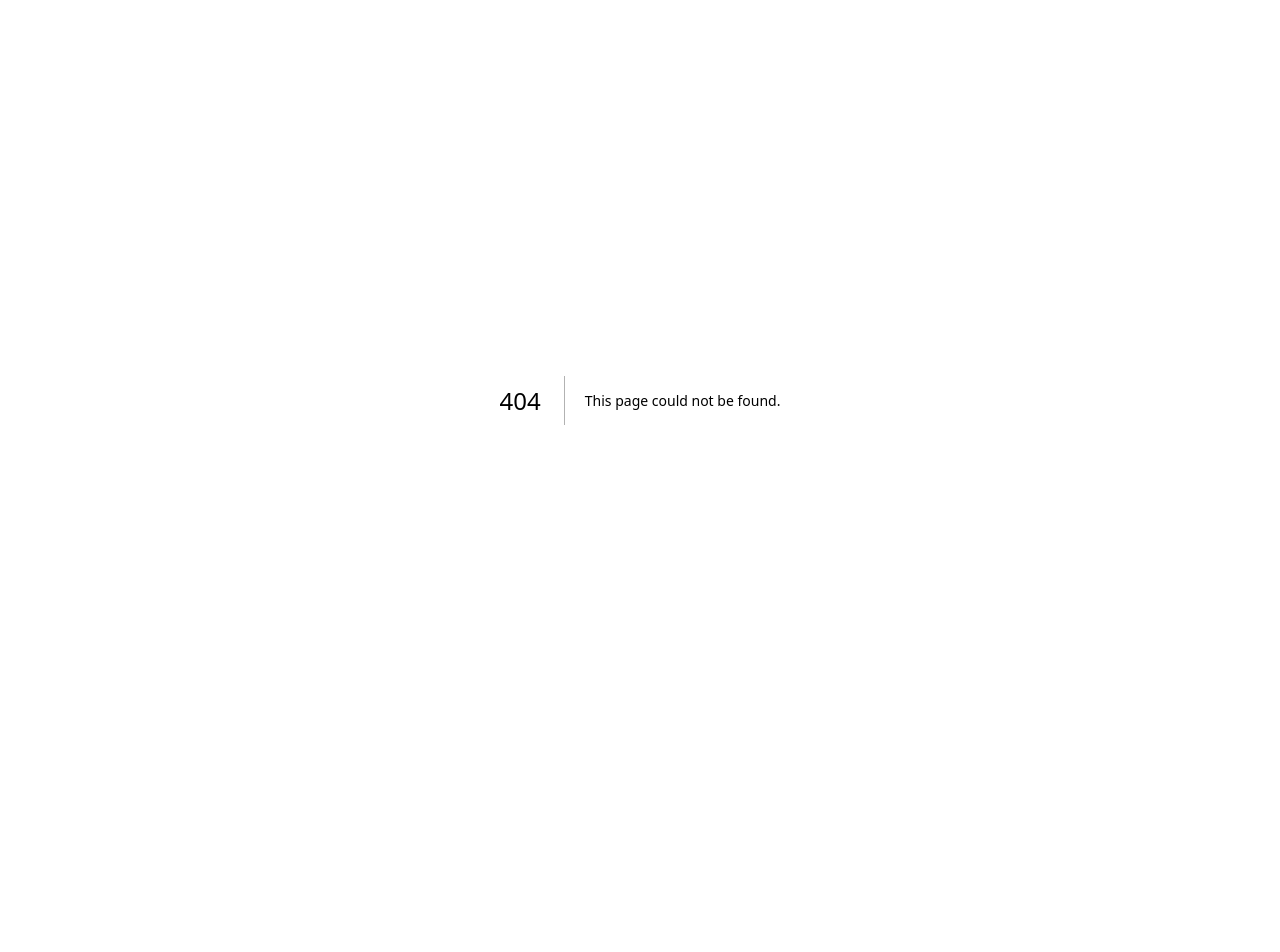
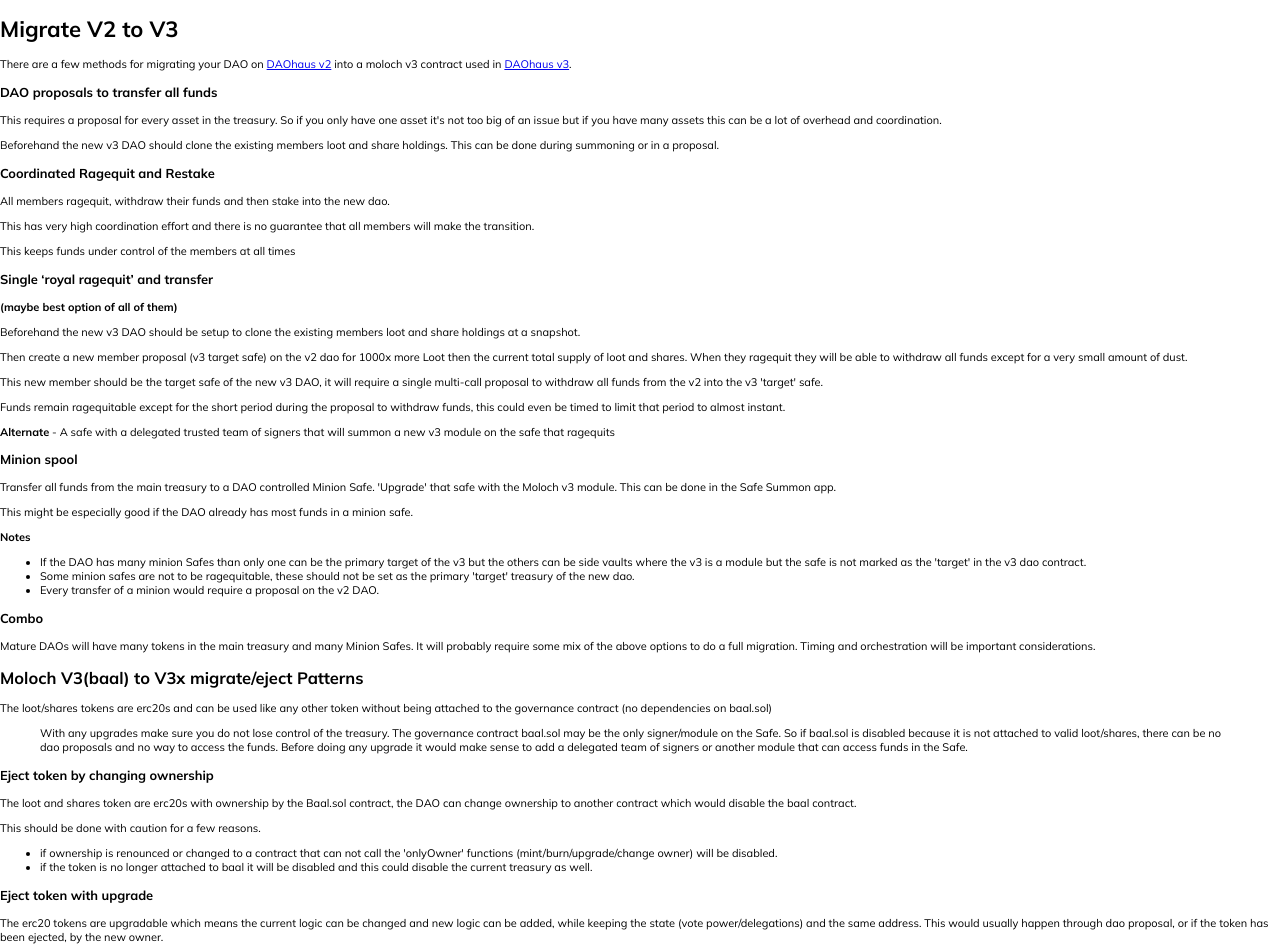
Before and after one commit to HausDAO/docs, a Next.js app: page /user/migrate in a window 1280 px wide. Before the commit this address had no page. Shown: the top 952 px of the page. Before the commit the page ends 800 px from the top, so only its background shows below. Built offline with nearby package versions, Linux system fonts and the light colour scheme.

Commit message:
initial migration

```diff
--- a/pages/user/_meta.json
+++ b/pages/user/_meta.json
@@ -3,6 +3,7 @@
   "intro-why": "Why DAOhaus?",
   "intro-moloch": "What is Moloch?",
   "haus-token": "HAUS Token",
+  "migrate": "Migrate V2 to V3",
   "glossary": "Glossary",
   "operator": "Operator App",
   "summoner": "Summoner App",
--- /dev/null
+++ b/pages/user/migrate.mdx
@@ -0,0 +1,74 @@
+# Migrate V2 to V3
+
+There are a few methods for migrating your DAO on [DAOhaus v2](https://app.daohaus.club/) into a moloch v3 contract used in [DAOhaus v3](https://admin.daohaus.club/).
+
+### DAO proposals to transfer all funds
+
+This requires a proposal for every asset in the treasury. So if you only have one asset it's not too big of an issue but if you have many assets this can be a lot of overhead and coordination.
+
+Beforehand the new v3 DAO should clone the existing members loot and share holdings. This can be done during summoning or in a proposal.
+
+### Coordinated Ragequit and Restake
+
+All members ragequit, withdraw their funds and then stake into the new dao.
+
+This has very high coordination effort and there is no guarantee that all members will make the transition.
+
+This keeps funds under control of the members at all times
+
+### Single ‘royal ragequit’ and transfer
+
+**(maybe best option of all of them)**
+
+Beforehand the new v3 DAO should be setup to clone the existing members loot and share holdings at a snapshot.
+
+Then create a new member proposal (v3 target safe) on the v2 dao for 1000x more Loot then the current total supply of loot and shares. When they ragequit they will be able to withdraw all funds except for a very small amount of dust.
+
+This new member should be the target safe of the new v3 DAO, it will require a single multi-call proposal to withdraw all funds from the v2 into the v3 'target' safe.
+
+Funds remain ragequitable except for the short period during the proposal to withdraw funds, this could even be timed to limit that period to almost instant.
+
+**Alternate** - A safe with a delegated trusted team of signers that will summon a new v3 module on the safe that ragequits
+
+### Minion spool
+
+Transfer all funds from the main treasury to a DAO controlled Minion Safe. 'Upgrade' that safe with the Moloch v3 module. This can be done in the Safe Summon app.
+
+This might be especially good if the DAO already has most funds in a minion safe.
+
+**Notes**
+
+- If the DAO has many minion Safes than only one can be the primary target of the v3 but the others can be side vaults where the v3 is a module but the safe is not marked as the 'target' in the v3 dao contract.
+- Some minion safes are not to be ragequitable, these should not be set as the primary 'target' treasury of the new dao.
+- Every transfer of a minion would require a proposal on the v2 DAO.
+
+### Combo
+
+Mature DAOs will have many tokens in the main treasury and many Minion Safes. It will probably require some mix of the above options to do a full migration. Timing and orchestration will be important considerations.
+
+## Moloch V3(baal) to V3x migrate/eject Patterns
+
+The loot/shares tokens are erc20s and can be used like any other token without being attached to the governance contract (no dependencies on baal.sol)
+
+> With any upgrades make sure you do not lose control of the treasury. The governance contract baal.sol may be the only signer/module on the Safe. So if baal.sol is disabled because it is not attached to valid loot/shares, there can be no dao proposals and no way to access the funds. Before doing any upgrade it would make sense to add a delegated team of signers or another module that can access funds in the Safe.
+
+### Eject token by changing ownership
+
+The loot and shares token are erc20s with ownership by the Baal.sol contract, the DAO can change ownership to another contract which would disable the baal contract.
+
+This should be done with caution for a few reasons.
+
+- if ownership is renounced or changed to a contract that can not call the 'onlyOwner' functions (mint/burn/upgrade/change owner) will be disabled.
+- if the token is no longer attached to baal it will be disabled and this could disable the current treasury as well.
+
+### Eject token with upgrade
+
+The erc20 tokens are upgradable which means the current logic can be changed and new logic can be added, while keeping the state (vote power/delegations) and the same address. This would usually happen through dao proposal, or if the token has been ejected, by the new owner.
+
+### Upgrade existing token to baal governance
+
+Any current token that implements the same interface as LootERC20.sol or SharesERC20.sol or an upgradable token could be used in baal.
+
+## Get help
+
+Want some help with the migration? Some chat on the DAOhaus [discord server](https://discord.gg/daohaus) #v3-migration channel.
```
